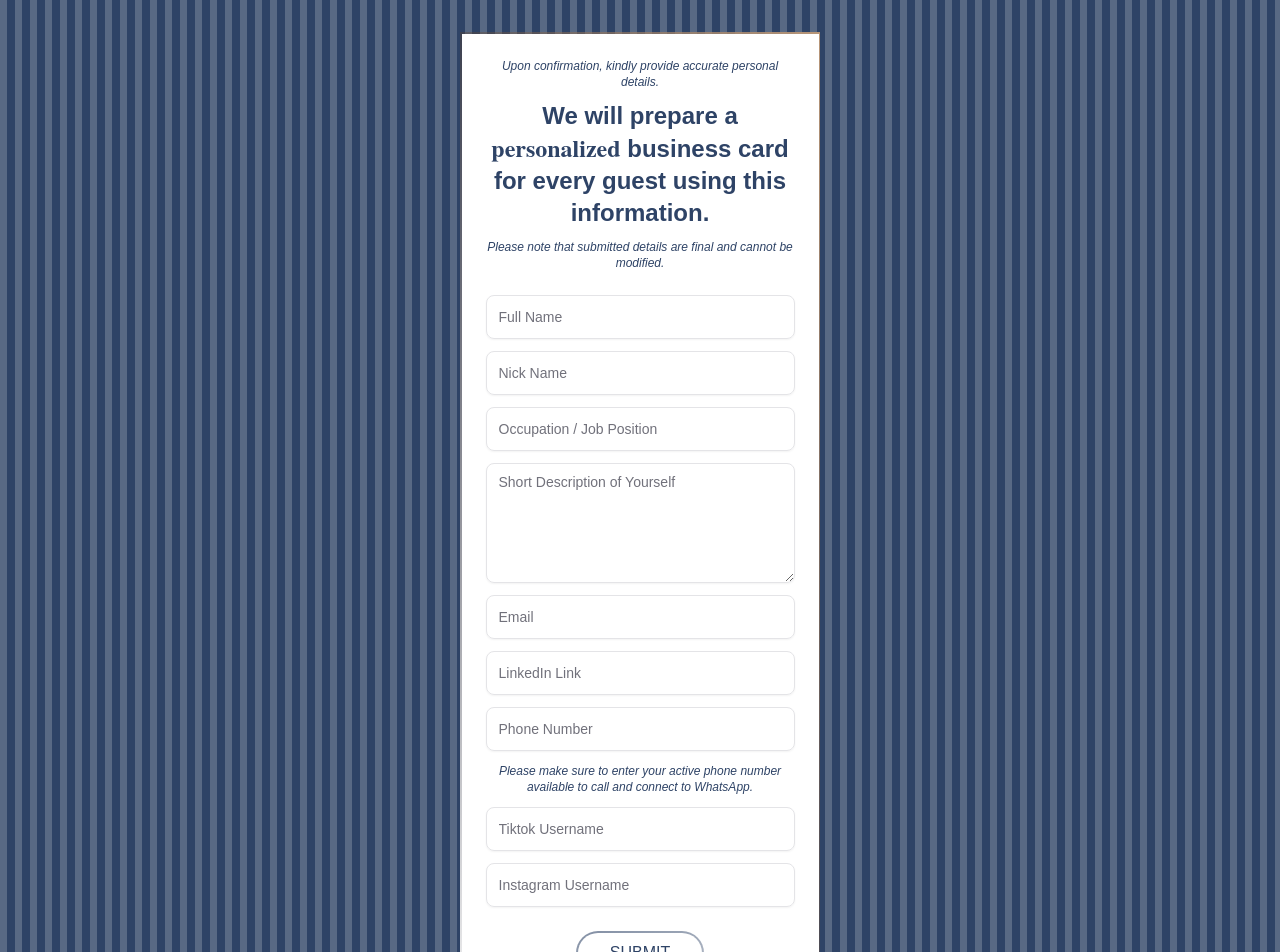
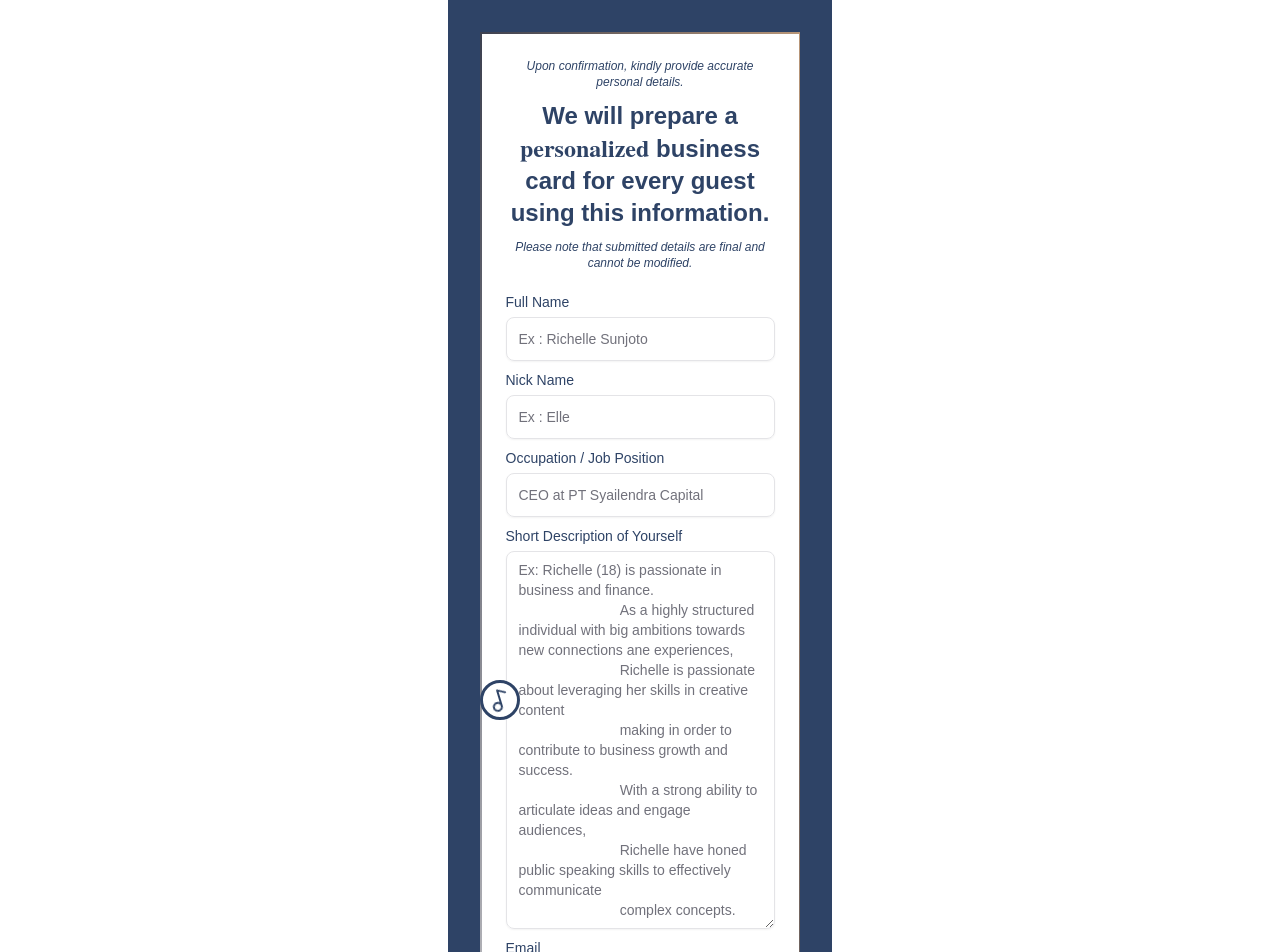
Before and after one commit to AisFarhanFreelance/market-maestro-society-invitation, a Next.js app: page /rsvp in a window 1280 px wide. Shown: the top 952 px of the page. Built offline with nearby package versions, Linux system fonts and the light colour scheme; a web font is replaced by a local one.

Commit message:
feat: supabase integration + popup submit

```diff
--- a/package.json
+++ b/package.json
@@ -13,6 +13,8 @@
     "@hookform/resolvers": "^5.0.1",
     "@radix-ui/react-label": "^2.1.7",
     "@radix-ui/react-slot": "^1.2.3",
+    "@supabase/ssr": "^0.6.1",
+    "@supabase/supabase-js": "^2.49.8",
     "class-variance-authority": "^0.7.1",
     "clsx": "^2.1.1",
     "lucide-react": "^0.503.0",
--- a/src/app/rsvp/page.tsx
+++ b/src/app/rsvp/page.tsx
@@ -1,18 +1,17 @@
+import FadeInWrapper from "@/components/animation/fade-in";
+import MusicPlayer from "@/components/music-player/music-player";
 import RsvpForm from "@/components/rsvp-form/rsvp-form";
 
 const RSVP = () => {
   return (
-    <div
-      className="relative min-h-screen bg-invitation-night text-[#2E4366]"
-      style={{
-        backgroundColor: "#2E4366",
-        backgroundImage:
-          "linear-gradient(to right, #586984, #586984 7.5px, #2E4366 7.5px, #2E4366)",
-        backgroundSize: "15px 100%",
-      }}
-    >
-      <RsvpForm />
-    </div>
+    <FadeInWrapper>
+      <div className="flex min-h-screen items-center justify-center bg-white">
+        <div className="h-full w-full max-w-sm bg-[#2E4366]">
+          <RsvpForm />
+          <MusicPlayer />
+        </div>
+      </div>
+    </FadeInWrapper>
   );
 };
 
--- /dev/null
+++ b/src/components/rsvp-form/pop-up.tsx
@@ -0,0 +1,97 @@
+interface PopupProps {
+  title: string;
+  isOpen: boolean;
+  onClose: () => void;
+}
+
+export default function Popup({ title, isOpen, onClose }: PopupProps) {
+  return (
+    <>
+      {isOpen && (
+        <div className="popup-backdrop" onClick={onClose}>
+          <div className="popup-content" onClick={(e) => e.stopPropagation()}>
+            <div className="popup-header">
+              <h2>{title}</h2>
+              <button className="popup-close" onClick={onClose}>
+                ×
+              </button>
+            </div>
+          </div>
+        </div>
+      )}
+
+      <style jsx>{`
+        .open-popup-btn {
+          padding: 10px 20px;
+          background-color: #0070f3;
+          color: white;
+          border: none;
+          border-radius: 5px;
+          cursor: pointer;
+          font-size: 16px;
+          transition: background-color 0.2s;
+        }
+
+        .open-popup-btn:hover {
+          background-color: #0051a5;
+        }
+
+        .popup-backdrop {
+          position: fixed;
+          top: 0;
+          left: 0;
+          width: 100%;
+          height: 100%;
+          background-color: rgba(0, 0, 0, 0.5);
+          display: flex;
+          justify-content: center;
+          align-items: center;
+          z-index: 1000;
+        }
+
+        .popup-content {
+          background: white;
+          border-radius: 8px;
+          box-shadow: 0 4px 6px rgba(0, 0, 0, 0.1);
+          max-width: 500px;
+          width: 90%;
+          max-height: 80vh;
+          overflow-y: auto;
+        }
+
+        .popup-header {
+          display: flex;
+          justify-content: space-between;
+          align-items: center;
+          padding: 20px;
+          border-bottom: 1px solid #e5e5e5;
+        }
+
+        .popup-header h2 {
+          margin: 0;
+          font-size: 1.5rem;
+          color: #333;
+        }
+
+        .popup-close {
+          background: none;
+          border: none;
+          font-size: 2rem;
+          color: #666;
+          cursor: pointer;
+          transition: color 0.2s;
+          padding: 0;
+          line-height: 1;
+        }
+
+        .popup-close:hover {
+          color: #333;
+        }
+
+        .popup-body {
+          padding: 20px;
+        }
+      `}</style>
+    </>
+  );
+}
--- a/src/components/rsvp-form/rsvp-form.tsx
+++ b/src/components/rsvp-form/rsvp-form.tsx
@@ -1,21 +1,49 @@
 "use client";
 
+import { insertBusinessCard } from "@/lib/actions/business-card";
 import { RsvpFormSchema, RsvpFormValues } from "@/lib/schema/rsvp-form-schema";
 import { zodResolver } from "@hookform/resolvers/zod";
+import { useState } from "react";
 import { useForm } from "react-hook-form";
 
-import { Form, FormControl, FormField, FormItem } from "../ui/form";
+import {
+  Form,
+  FormControl,
+  FormField,
+  FormItem,
+  FormLabel,
+  FormMessage,
+} from "../ui/form";
 import { Input } from "../ui/input";
 import { Textarea } from "../ui/textarea";
+import Popup from "./pop-up";
 
 const RsvpForm = () => {
+  const [isOpen, setIsOpen] = useState(false);
+
   const form = useForm<RsvpFormValues>({
     resolver: zodResolver(RsvpFormSchema),
   });
 
+  const onSubmit = async (data: RsvpFormValues) => {
+    setIsOpen(true);
+
+    await insertBusinessCard({
+      fullName: data.fullName,
+      nickName: data.nickName,
+      occupation: data.occupation,
+      description: data.description,
+      email: data.email,
+      linkedinLink: data.linkedinLink,
+      tiktokUser: data.tiktokUser,
+      instagramUser: data.instagramUser,
+      phoneNumber: data.phoneNumber,
+    });
+  };
+
   return (
     <Form {...form}>
-      <form>
+      <form onSubmit={form.handleSubmit(onSubmit)}>
         <div className="flex min-h-screen w-full items-center justify-center p-8 text-center font-avenir">
           <div className="w-full max-w-[360px] bg-gradient-to-bl from-[#B89678] via-[#5B3E26]/[0.34] to-[#FFFFFF] p-[1.5px]">
             <div className="w-full bg-white p-6 text-[#2E4366]">
@@ -38,83 +66,118 @@ const RsvpForm = () => {
                 </div>
                 <div className="space-y-3">
                   <FormField
-                    name="Full Name"
+                    name="fullName"
                     render={({ field }) => (
                       <FormItem>
+                        <FormLabel htmlFor="fullName">Full Name</FormLabel>
                         <FormControl>
-                          <Input placeholder="Full Name" {...field} />
+                          <Input
+                            placeholder="Ex : Richelle Sunjoto"
+                            {...field}
+                          />
                         </FormControl>
+                        <FormMessage />
                       </FormItem>
                     )}
                   />
                   <FormField
-                    name="Nick Name"
+                    name="nickName"
                     render={({ field }) => (
                       <FormItem>
+                        <FormLabel htmlFor="nickName">Nick Name</FormLabel>
                         <FormControl>
-                          <Input placeholder="Nick Name" {...field} />
+                          <Input placeholder="Ex : Elle" {...field} />
                         </FormControl>
+                        <FormMessage />
                       </FormItem>
                     )}
                   />
                   <FormField
-                    name="Occupation / Job Position"
+                    name="occupation"
                     render={({ field }) => (
                       <FormItem>
+                        <FormLabel htmlFor="occupation">
+                          Occupation / Job Position
+                        </FormLabel>
                         <FormControl>
                           <Input
-                            placeholder="Occupation / Job Position"
+                            placeholder="CEO at PT Syailendra Capital"
                             {...field}
                           />
                         </FormControl>
+                        <FormMessage />
                       </FormItem>
                     )}
                   />
                   <FormField
-                    name="Short Description of Yourself"
+                    name="description"
                     render={({ field }) => (
                       <FormItem>
+                        <FormLabel htmlFor="description">
+                          Short Description of Yourself
+                        </FormLabel>
                         <FormControl>
                           <Textarea
-                            placeholder="Short Description of Yourself"
+                            placeholder="Ex: Richelle (18) is passionate in business and finance.
+                          As a highly structured individual with big ambitions towards new connections ane experiences,
+                          Richelle is passionate about leveraging her skills in creative content
+                          making in order to contribute to business growth and success.
+                          With a strong ability to articulate ideas and engage audiences,
+                          Richelle have honed public speaking skills to effectively communicate
+                          complex concepts."
                             className="min-h-[120px]"
                             {...field}
                           />
                         </FormControl>
+                        <FormMessage />
                       </FormItem>
                     )}
                   />
                   <FormField
-                    name="Email"
+                    name="email"
                     render={({ field }) => (
                       <FormItem>
+                        <FormLabel htmlFor="email">Email</FormLabel>
                         <FormControl>
-                          <Input type="email" placeholder="Email" {...field} />
+                          <Input
+                            type="email"
+                            placeholder="syailendracapital@gmail.com"
+                            {...field}
+                          />
                         </FormControl>
+                        <FormMessage />
                       </FormItem>
                     )}
                   />
                   <FormField
-                    name="LinkedIn Link"
+                    name="linkedinLink"
                     render={({ field }) => (
                       <FormItem>
+                        <FormLabel htmlFor="linkedinLink">LinkedIn</FormLabel>
                         <FormControl>
-                          <Input placeholder="LinkedIn Link" {...field} />
+                          <Input
+                            placeholder="https://www.linkedin.com/in/richelle-s"
+                            {...field}
+                          />
                         </FormControl>
+                        <FormMessage />
                       </FormItem>
                     )}
                   />
                   <FormField
-                    name="Phone Number"
+                    name="phoneNumber"
                     render={({ field }) => (
                       <FormItem>
+                        <FormLabel htmlFor="phoneNumber">
+                          Phone Number
+                        </FormLabel>
                         <FormControl>
                           <Input
-                            type="number"
-                            placeholder="Phone Number"
+                            placeholder="Ex : +62 812-1228-1287"
                             {...field}
                           />
                         </FormControl>
+                        <FormMessage />
                       </FormItem>
                     )}
                   />
@@ -123,29 +186,46 @@ const RsvpForm = () => {
                     to call and connect to WhatsApp.
                   </div>
                   <FormField
-                    name="Tiktok Username"
+                    name="tiktokUser"
                     render={({ field }) => (
                       <FormItem>
+                        <FormLabel htmlFor="tiktokUser">
+                          Tiktok Username
+                        </FormLabel>
                         <FormControl>
-                          <Input placeholder="Tiktok Username" {...field} />
+                          <Input
+                            placeholder="Ex : @reksadana.syailendra"
+                            {...field}
+                          />
                         </FormControl>
+                        <FormMessage />
                       </FormItem>
                     )}
                   />
                   <FormField
-                    name="Instagram Username"
+                    name="instagramUser"
                     render={({ field }) => (
                       <FormItem>
+                        <FormLabel htmlFor="instagramUser">
+                          Instagram Username
+                        </FormLabel>
                         <FormControl>
-                          <Input placeholder="Instagram Username" {...field} />
+                          <Input
+                            placeholder="Ex : @reksadana.syailendra"
+                            {...field}
+                          />
                         </FormControl>
+                        <FormMessage />
                       </FormItem>
                     )}
                   />
                 </div>
                 <div className="flex justify-center">
                   <div className="rounded-full bg-gradient-to-br from-[#2E4366]/60 to-[#2e4366]/34 p-[2px]">
-                    <button className="block rounded-full bg-white px-8 py-2 text-center font-kaisei text-base text-[#2E4366] uppercase transition">
+                    <button
+                      className="block rounded-full bg-white px-8 py-2 text-center font-kaisei text-base text-[#2E4366] uppercase transition"
+                      type="submit"
+                    >
                       Submit
                     </button>
                   </div>
@@ -165,6 +245,11 @@ const RsvpForm = () => {
           </div>
         </div>
       </form>
+      <Popup
+        title="RSVP Confirmation"
+        isOpen={isOpen}
+        onClose={() => setIsOpen(false)}
+      />
     </Form>
   );
 };
--- /dev/null
+++ b/src/lib/actions/business-card.ts
@@ -0,0 +1,47 @@
+"use server";
+
+import { createClient } from "../utility/supabase/server";
+
+interface InsertBusinessCardParams {
+  fullName: string;
+  nickName: string;
+  occupation: string;
+  description: string;
+  email: string;
+  linkedinLink: string;
+  tiktokUser: string;
+  instagramUser: string;
+  phoneNumber: string;
+}
+
+export async function insertBusinessCard({
+  fullName,
+  nickName,
+  occupation,
+  description,
+  email,
+  linkedinLink,
+  tiktokUser,
+  instagramUser,
+  phoneNumber,
+}: InsertBusinessCardParams) {
+  const supabase = await createClient();
+
+  const { data, error } = await supabase.from("business_cards").insert({
+    full_name: fullName,
+    nick_name: nickName,
+    occupation: occupation,
+    description: description,
+    email: email,
+    linkedin_link: linkedinLink,
+    tiktok_user: tiktokUser,
+    instagram_user: instagramUser,
+    phone_number: phoneNumber,
+  });
+
+  if (error) {
+    throw new Error(error.message);
+  }
+
+  return data;
+}
```
Also changed, not shown: src/lib/schema/rsvp-form-schema.ts (+10 -4 lines), src/lib/utility/supabase/server.ts (added, +30 -0 lines), 1 other file (tests, documents, lock files or other folders).
